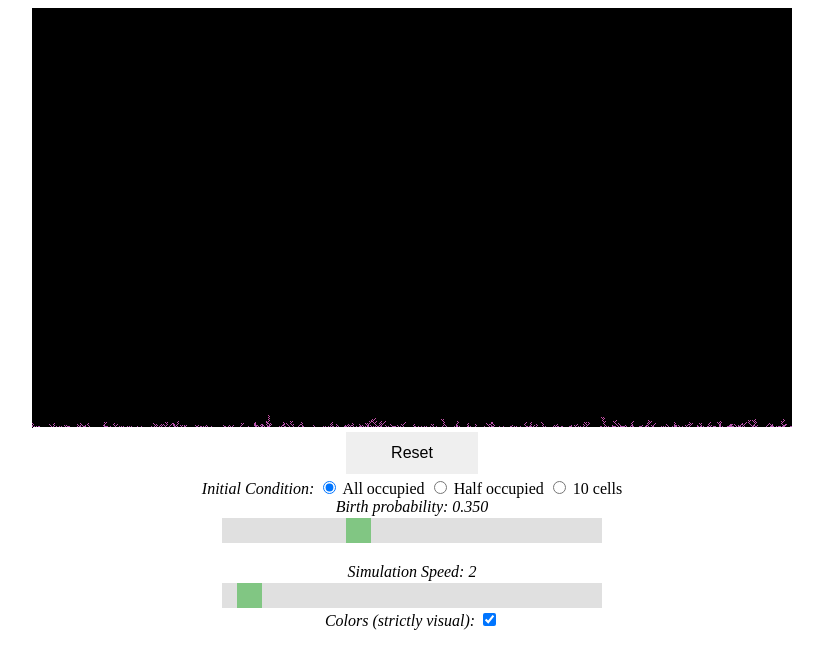
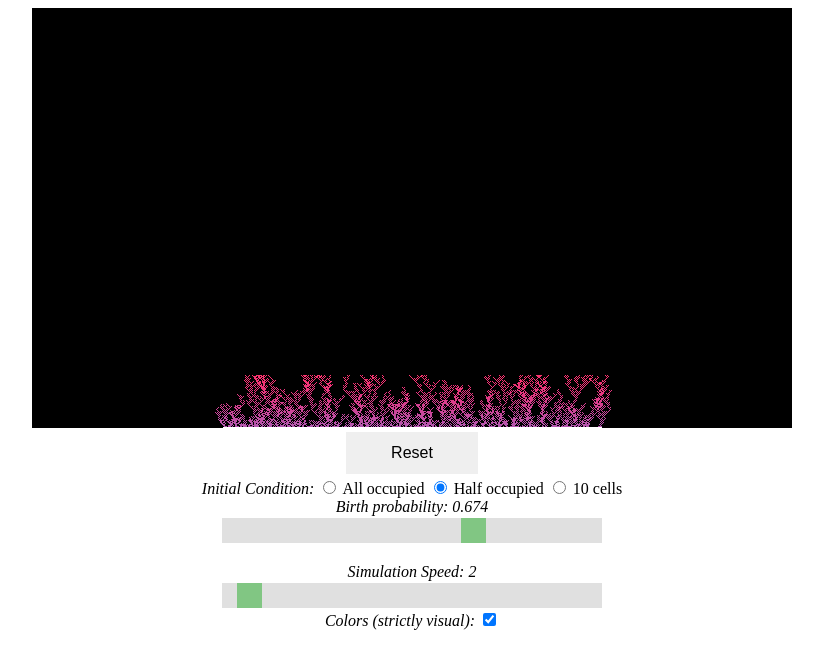
Before and after one commit to JeroenRoberts/oriented_percolation, a plain HTML site: page index.html in a window 1280 px wide. Shown: the whole page, without its empty margins (228-1051 px from the left). Drawn offline with Linux system fonts and the light colour scheme; animation ran at ten frames a second.

Commit message:
change init condition only

```diff
--- a/app.js
+++ b/app.js
@@ -197,7 +197,7 @@ function updatespeedSlider(slideAmount) {
 }
 var zoom =1;
 function zoom_func(event){
-   zoom += event.deltaY * -0.01 *0.1;
+   zoom += event.deltaY * 0.01 *0.1;
    //zoom = 0.5;
    console.log(event.deltaY)
 }
@@ -337,15 +337,15 @@ function InitDemo(){
     gl.bindFramebuffer(gl.FRAMEBUFFER, fbo0);//fbo0
     vaoExt['bindVertexArrayOES'](initial_buffers.vao);
     gl.useProgram(init_shader_program);
-    gl.uniform1i(uniforms_init.uni_left,parseInt(0));
-    gl.uniform1i(uniforms_init.uni_right,parseInt(viewport_width));
+    gl.uniform1i(uniforms_init.uni_left,parseInt(tex_width/4));
+    gl.uniform1i(uniforms_init.uni_right,parseInt(3*tex_width/4));
     draw_scene(gl);
     //Need to use two framebuffers?
 
     //Draw
     var step=1;
 
-    var birth_prob = 0.350;
+    var birth_prob = 0.674;
     gl.useProgram(draw_shader_program);
     gl.uniform1f(uniforms_draw.u_birth_prob,birth_prob);
     gl.uniform1i(uniforms_draw.u_colors,1);
--- a/index.html
+++ b/index.html
@@ -14,10 +14,10 @@
         <div>
         <i>Initial Condition: </i>
             <input type="radio" id="All occupied" name="init" value="full"
-                   checked>
+                   >
             <label for="full">All occupied</label>
 
-            <input type="radio" id="Half occupied" name="init" value="half" >
+            <input type="radio" id="Half occupied" name="init" value="half" checked>
             <label for="half">Half occupied</label>
 
           <input type="radio" id="Single cell" name="init" value="single">
@@ -26,9 +26,9 @@
 
 
 
-        <i id="birth_print">Birth probability: 0.350</i>
+        <i id="birth_print">Birth probability: 0.674</i>
         <div class="slidecontainer">
-            <input type="range" min="0" max="1000" value="350" class="slider" id="myRange2" onchange="updatebirthSlider(this.value)">
+            <input type="range" min="0" max="1000" value="674" class="slider" id="myRange2" onchange="updatebirthSlider(this.value)">
         </div>
          <br />
         <i id="simspeed">Simulation Speed: 2</i>
```
